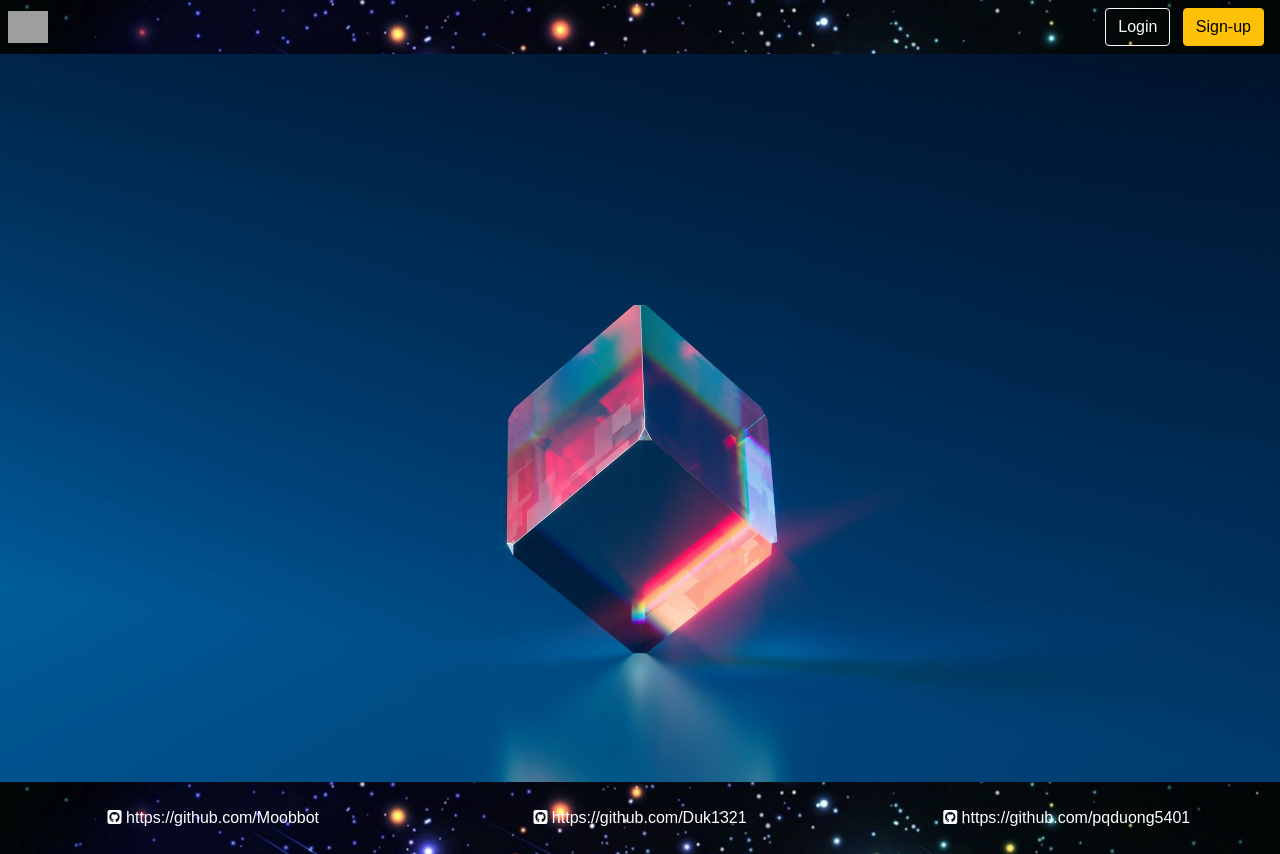
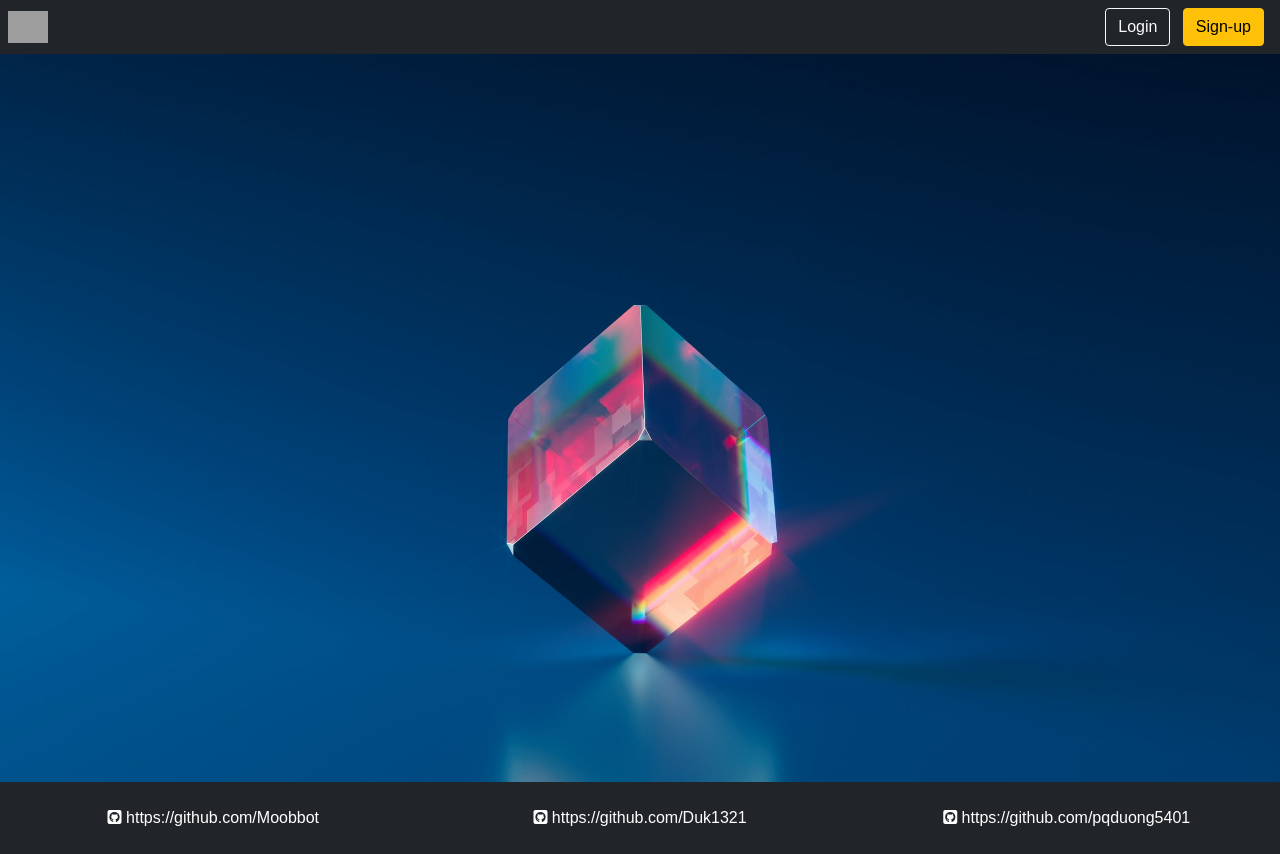
Before and after one commit to Moobbot/BTL_CMW, a PHP site: page /CNW/index.php in a window 1280 px wide. Run offline with PHP 8.4, Linux system fonts and the light colour scheme; some libraries are stand-ins or nearby versions; grey boxes are pictures that could not be loaded.

Commit message:
Update style.css

```diff
--- a/assets/style.css
+++ b/assets/style.css
@@ -7,9 +7,3 @@ html {
     list-style-type: none;
     font-family: Arial, Helvetica, sans-serif;
 }
-
-header,
-footer {
-    background: url('img/bg_star.jfif') top center / cover no-repeat;
-    color: #fff;
-}
```
